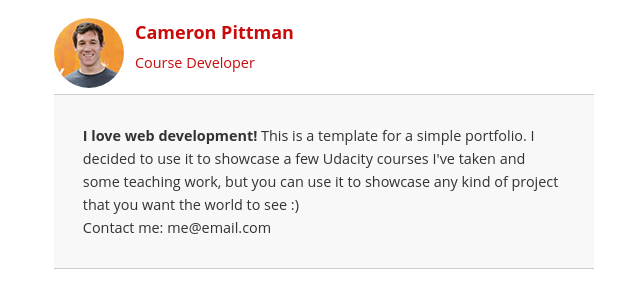
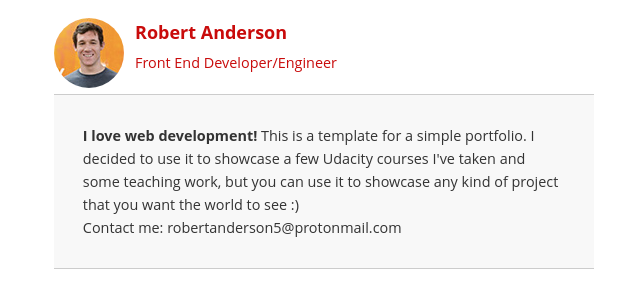
Before and after one commit to SamuraiRanderson/P4-Website-Optimization, a website: page index.html in a window 1280 px wide. Shown: the top 290 px of the page, without its empty margins (316-956 px from the left). Drawn offline with Linux system fonts and the light colour scheme.

Commit message:
refactor: Refactor index.html

```diff
--- a/index.html
+++ b/index.html
@@ -9,7 +9,7 @@
     <style>html{font-size: 100%;overflow-y: scroll;-webkit-tap-highlight-color: rgba(0,0,0,0);-ms-text-size-adjust:100%;-webkit-text-size-adjust:none;}body{margin:0;font-size:14px;line-height:1.61;font-weight:400;}body,button,input,select,textarea{font-family: 'Open Sans',sans-serif;color:#333;}a{color:#12C;}a:visited{color:#61C;}a:focus{outline:thin dotted;}a:hover,a:active{color:#c00; outline:0;}b,strong{font-weight:bold;}pre,code{font-family:monospace,monospace;font-size:1em;}ul,ol{margin:1em 0;padding: 0 0 0 20px;}img{border:0;max-width:100%;}body{background:#fff;}header,footer,.container{max-width:45em;margin:0 auto;}header{padding: 0 0.5em;color:#C90B0B;}header img{border-radius:40px;float:left;}header p{font-size:1.5em;font-weight:bold;padding-left:4em;}header p span{font-size:0.8em;font-weight:normal;}.hero{padding:2em;background-color:#f8f8f8;font-size:1.2em;border-bottom:1px solid#ccc;border-top:1px solid #ccc;}.content{padding:1em 1em;}.content li{list-style-type:none;font-size:1.1em;}li img{float:left;padding-right:1em;}li p{font-size:0.9em;font-style:italic;}footer{padding:0 0.5em;border-top:1px solid#ccc;}footer span{ float:right;font-style:italic;}body{font-size:12px;}header p{ padding-left:4.5em;}
     </style>
 
-    <!-- Hmm, what is the impact of web fonts on speed? Measure it... -->
+    <!-- Measuring the impact of web fonts on speed -->
     <!-- <link href="//fonts.googleapis.com/css?family=Open+Sans:400,700" rel="stylesheet">--> <!-- Web fonts removed -->
     <!-- <link href="css/style.css" rel="stylesheet">--> <!-- Inlined css above so it's not render blocking -->
     <!-- <link href="css/print.css" rel="stylesheet">--> <!-- Added media query "print" so it's only used when the user wants to print -->
@@ -21,12 +21,12 @@
   <body>
     <header>
       <a href="/"><img src="img/profilepic.jpg"></a>
-      <p>Cameron Pittman<br><span>Course Developer</span></p>
+      <p>Robert Anderson<br><span>Front End Developer/Engineer</span></p>
     </header>
 
     <div class="container">
       <div class="hero">
-        <strong>I love web development!</strong> This is a template for a simple portfolio. I decided to use it to showcase a few Udacity courses I've taken and some teaching work, but you can use it to showcase any kind of project that you want the world to see :) <br> Contact me: me@email.com
+        <strong>I love web development!</strong> This is a template for a simple portfolio. I decided to use it to showcase a few Udacity courses I've taken and some teaching work, but you can use it to showcase any kind of project that you want the world to see :) <br> Contact me: robertanderson5@protonmail.com
       </div>
       <!-- Images were initially stored on a https server. To improve performance I resized the images, compressed the images
            and stores them locally. -->
```
